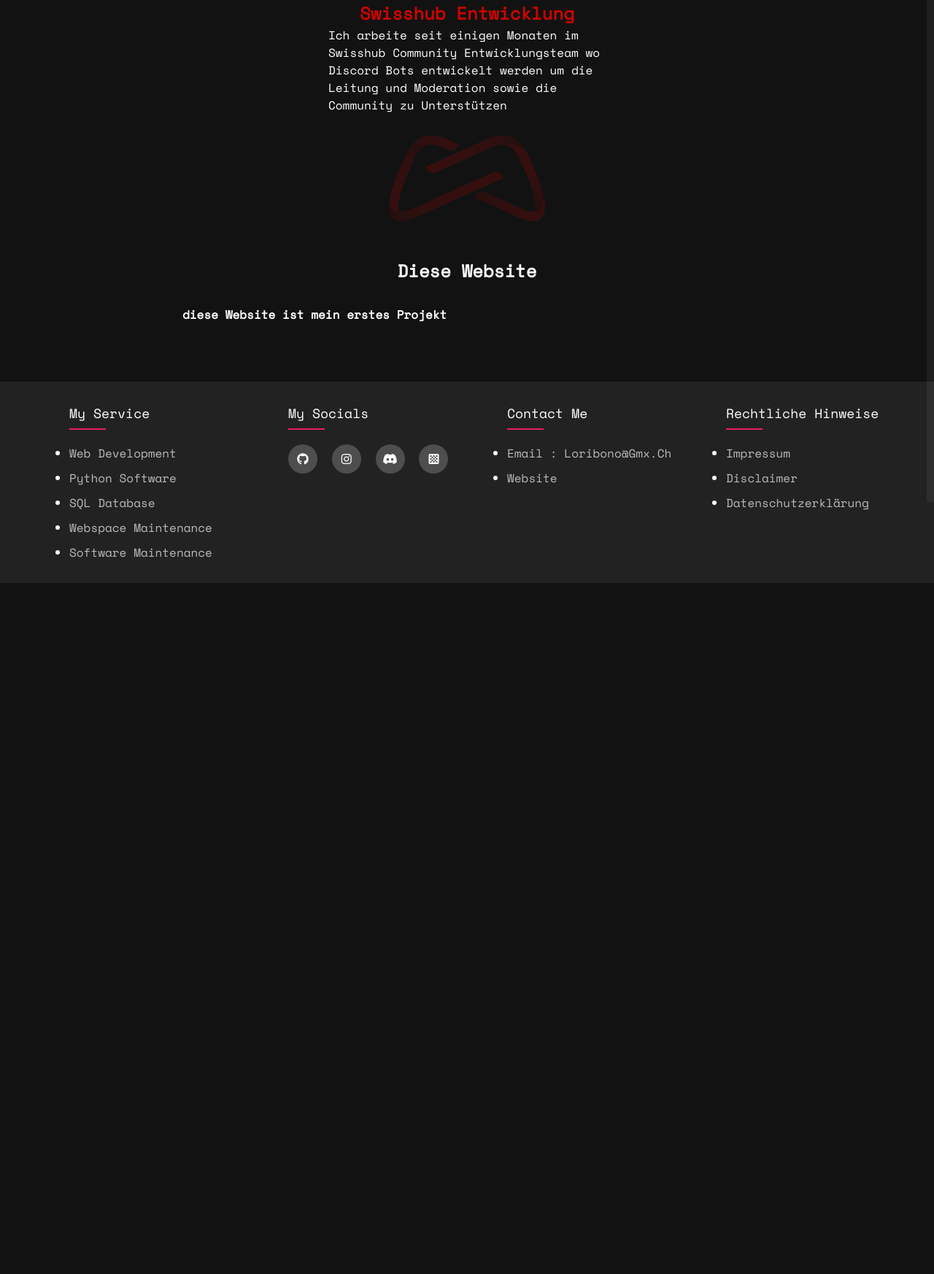
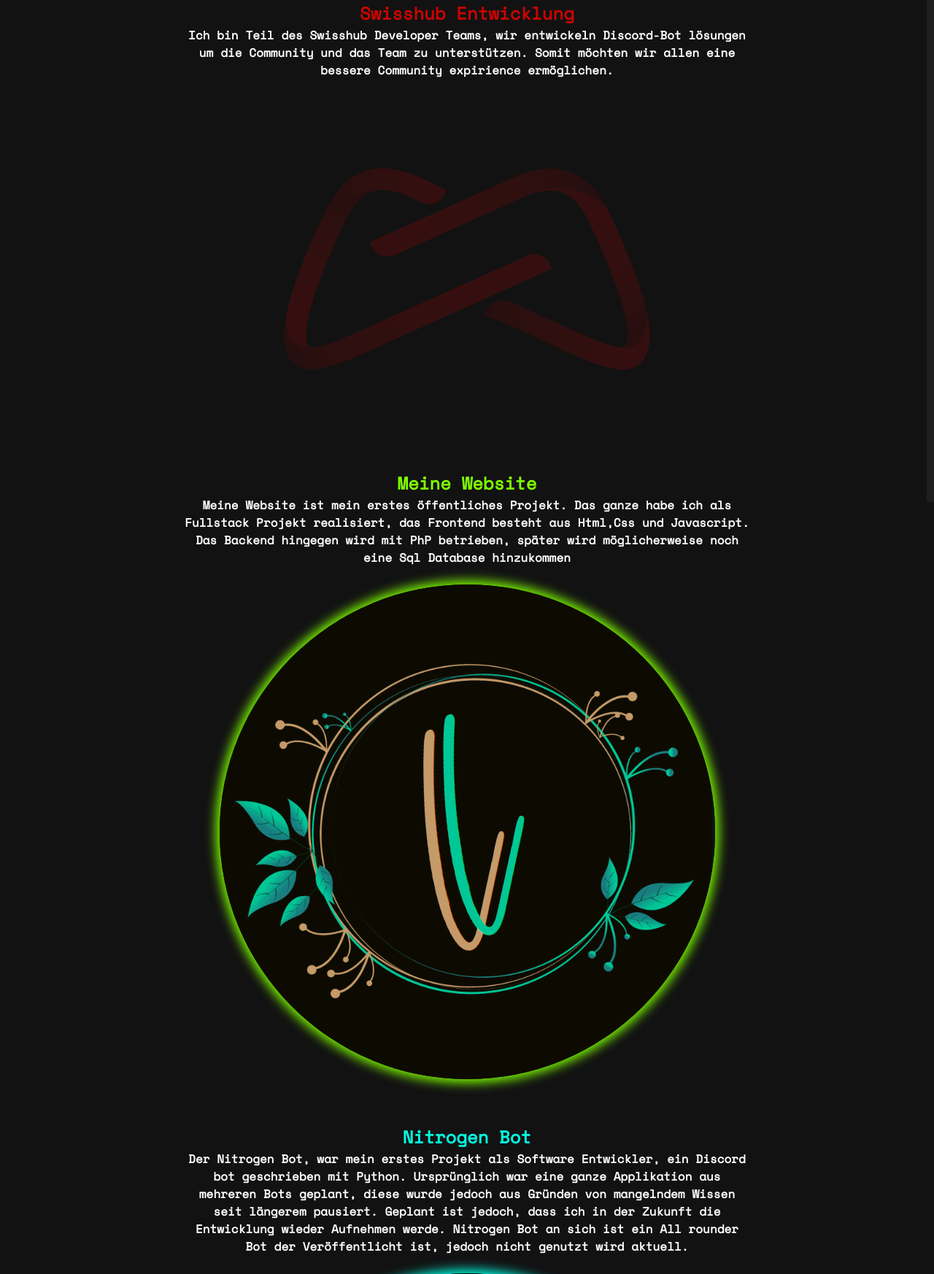
Before and after one commit to Poisonlocket/introduction-website, a PHP site: page /html/projects.html in a window 1280 px wide. Shown: the part 112-1858 px from the top of the page at 73% size. Before the commit the page ends 911 px from the top, so only its background shows below. Run offline with PHP 8.4, Linux system fonts and the light colour scheme; some libraries are stand-ins or nearby versions.

Commit message:
Website Finished

```diff
--- a/css/stylesheet.css
+++ b/css/stylesheet.css
@@ -135,6 +135,7 @@ body {
     border: 5px white;
     filter:brightness(0.4);
     opacity: 20%;
+    border-radius: 1000px;
 
 
 }
@@ -144,7 +145,7 @@ body {
     filter: brightness(1.1);
     opacity: 100%;
     transition: 0.4s;
-    box-shadow: 0 0 15px 4px;
+    box-shadow: 0 0 15px 4px chartreuse;
 }
 
 
@@ -471,3 +472,36 @@ display:flex;
     margin-left: 450px;
     margin-right: 450px;
 }
+
+    .project-articles{
+    width: 700px;
+    text-align: center;
+}
+
+#pfp{
+    border-radius: 1000px;
+    margin: 25px;
+    box-shadow: 0 0 15px 5px chartreuse;
+}
+
+.Nitrogen-title{
+    color: #00ffe1;
+    margin-top: 30px;
+}
+
+#nitrogenimg{
+    border-radius: 1000px;
+    margin: 25px;
+    box-shadow: 0 0 15px 5px #00ffe1;
+}
+
+.project-dev-article {
+    padding-left: 250px;
+    padding-right: 250px;
+    font-weight: bolder;
+    text-align: center;
+}
+
+.website-dev-title{
+    color: chartreuse;
+}
--- a/html/projects.html
+++ b/html/projects.html
@@ -18,26 +18,35 @@
     <a class='nav' href='software_developement.html' style='--clr:#D3D3D3'><span>Software Developement</span><i></i></a>
     <a class='nav' href='Hobbys.html' style='--clr:#D3D3D3'><span>Hobbys</span><i></i></a>
     <a class='nav' href='projects.html' style='--clr:#D3D3D3'><span>Projekte</span><i></i></a>
-    <a class='nav' href='../php/index.php' style='--clr:#D3D3D3'><span>Kontakt</span><i></i></a>
+    <a class='nav' href='contactform.html' style='--clr:#D3D3D3'><span>Kontakt</span><i></i></a>
   </nav>
 </header>
   <main>
     <div class='sh_text'>
       <h2>Swisshub Entwicklung</h2>
     </div>
-    <section id='swisshubtext'>Ich arbeite seit einigen Monaten im Swisshub Community Entwicklungsteam wo Discord Bots entwickelt werden um die Leitung und Moderation sowie die Community zu Unterstützen</section>
+    <section class='project-dev-article'>Ich bin Teil des Swisshub Developer Teams, wir entwickeln Discord-Bot lösungen um die Community und das Team zu unterstützen. Somit möchten wir allen eine bessere Community expirience ermöglichen.</section>
     <div class='sh_content'>
       <div class='shimg'>
-      <a href='https://swisshub.gg'><img src='../img/Logo_SH.png' alt='SH LOGO' height='256' width='256'></a>
+      <a href='https://swisshub.gg'><img src='../img/Logo_SH.png' alt='SH LOGO' height='600' width='600'></a>
       </div>
     </div>
     <div>
-      <article class='software-dev-article'>
-      <h2 class='software-dev-title'>Diese Website</h2>
+      <article class='project-dev-article'>
+      <h2 class='website-dev-title'>Meine Website</h2>
         <section>
-          diese Website ist mein erstes Projekt
+          Meine Website ist mein erstes öffentliches Projekt. Das ganze habe ich als Fullstack Projekt realisiert, das Frontend besteht aus Html,Css und Javascript. Das Backend hingegen wird mit PhP betrieben, später wird möglicherweise noch eine Sql Database hinzukommen <br>
+
+          <img id='pfp' src='../img/insta pfp v2.png' height="678" width="679" alt='personal_pfp'/>
         </section>
 
+      </article>
+      <article class='project-dev-article'>
+        <h2 class='Nitrogen-title'>Nitrogen Bot</h2>
+    <section>
+    Der Nitrogen Bot, war mein erstes Projekt als Software Entwickler, ein Discord bot geschrieben mit Python. Ursprünglich war eine ganze Applikation aus mehreren Bots geplant, diese wurde jedoch aus Gründen von mangelndem Wissen seit längerem pausiert. Geplant ist jedoch, dass ich in der Zukunft die Entwicklung wieder Aufnehmen werde. Nitrogen Bot an sich ist ein All rounder Bot der Veröffentlicht ist, jedoch nicht genutzt wird aktuell. <br>
+
+      <img id='nitrogenimg' src='../img/Screenshot 2023-07-15 172858.png' height="682" width="676" alt='nitrogenbotimg'/></section>
       </article>
     <footer class='footer' id='projectfooter'>
       <div class='footer-container'>
@@ -57,7 +66,7 @@
             <div class='social-links'>
               <a href='https://github.com/Poisonlocket'><i class="fa-brands fa-github"></i></a>
               <a href='https://www.instagram.com'><i class="fa-brands fa-instagram"></i></a>
-              <a href='discordapp.com/users/683267055973433363'><i class="fa-brands fa-discord"></i></a>
+              <a href='https://discord.gg/swisshub'><i class="fa-brands fa-discord"></i></a>
               <a href='https://www.chess.com/member/poisonlocket'><i class="fa-solid fa-chess-board"></i></a>
             </div>
           </div>
@@ -66,13 +75,13 @@
 
             <ul>
               <li><a>Email : loribono@gmx.ch</a></li>
-              <li><a href='bonomettil.ch'>Website</a></li>
+              <li><a href='https://bonomettil.ch'>Website</a></li>
             </ul>
           </div>
           <div class='footer-col'>
             <h4>Rechtliche Hinweise</h4>
             <ul>
-              <li><a href='#'>Impressum</a></li>
+
               <li><a href='../Disclaimer.pdf' download='Disclaimer.pdf'>Disclaimer</a></li>
               <li><a href='../Datenschutzerklärung.pdf' download='Datenschutzerklärung.pdf'>Datenschutzerklärung</a></li>
             </ul>
```
Also changed, not shown: html/Hobbys.html (+5 -4 lines), html/contactform.html (renamed from php/index.php, +9 -9 lines), html/index.html (+6 -6 lines), html/software_developement.html (+6 -8 lines), img/Screenshot 2023-07-15 172858.png (added), img/insta pfp v2.png (added).
